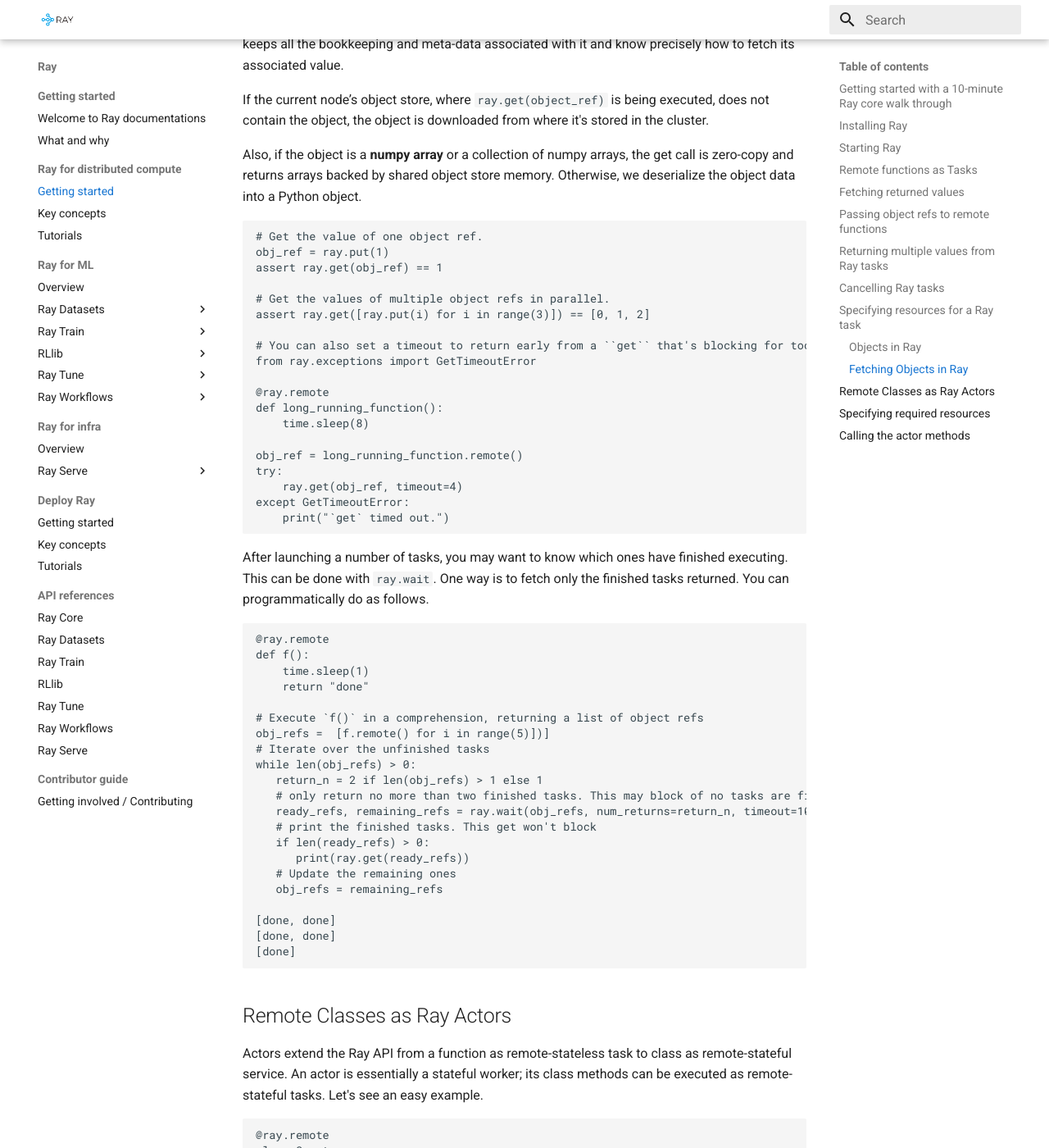
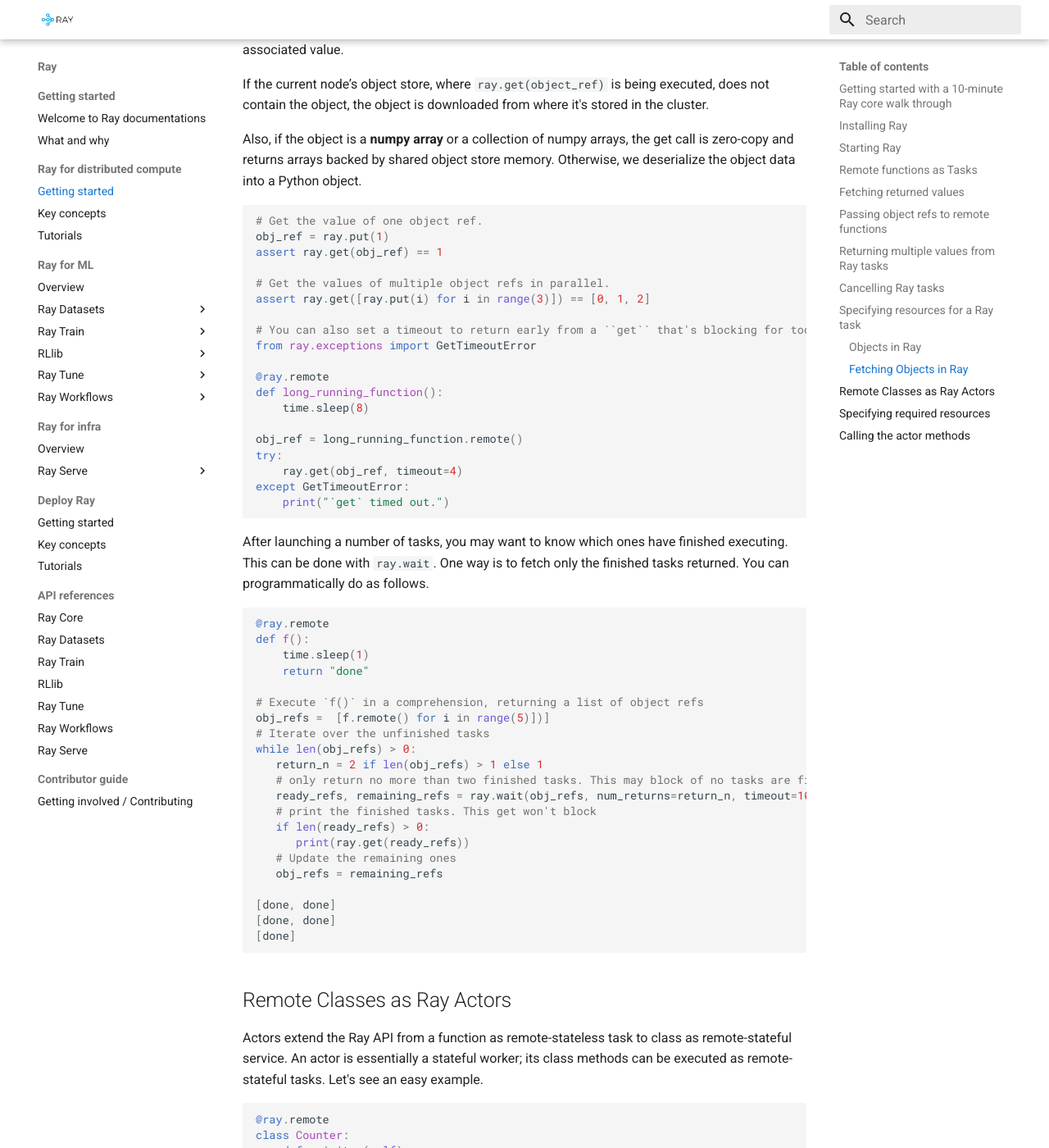
Before and after one commit to ray-project/q4-2021-docs-hackathon, an MkDocs documentation site: the page built from docs/ray-distributed-compute/getting-started.md, in a window 1280 px wide and 1400 px high, scrolled down 4894 px. Shown: the whole window at 82% size. Built offline with MkDocs 1.6.1 and Material for MkDocs 9.7.7, drawn with Linux system fonts in a browser that asks for light colours; some of the changed text lies outside the part shown.

Commit message:
Add syntax highlighting

````diff
--- a/docs/ray-distributed-compute/getting-started.md
+++ b/docs/ray-distributed-compute/getting-started.md
@@ -21,7 +21,7 @@ For the latest wheels (for a snapshot of master), you can use these instructions
 
 You can start Ray cluster with a single node or your laptop and utilize all its multiple cores.
 
-```
+```py
 import ray
 
 # Start Ray. If you're connecting to an existing cluster, you would use
@@ -35,7 +35,7 @@ ray.init()
 Ray enables arbitrary functions to be executed asynchronously. These asynchronous Ray functions are called “remote functions”. They
 return immediately with a future reference, which can be fetched. Here is simple example.
 
-```
+```py
 # A regular Python function.
 def my_function():
     return 1
@@ -67,12 +67,12 @@ for _ in range(4):
 ## Fetching returned values
 
 From the above `my_function`, the result can be retrieved with ``ray.get``, which is a blocking call.
-```
+```py
 assert ray.get(obj_ref) == 1
 ```
 
 You can also fetch list of objects returned, as we did above.
-```
+```py
 assert ray.get(obj_refs) == [1, 1, 1, 1]
 ```
 This will return a list of [1, 1, 1, 1]
@@ -82,7 +82,7 @@ This will return a list of [1, 1, 1, 1]
 a remote host, the argument will be a retrieved in-line from an object store as a **regular object**.
 For example, take this function:
 
-```
+```py
 @ray.remote
 def function_with_an_argument(value):
     # argument in-line fetched or resolved as a value
@@ -108,7 +108,7 @@ A couple of salient Ray behavior to note here:
 Being true to Pythonic, Ray can return multiple object refs, by specifying in the remote decorator. The
 returned object_refs can be retrieved individually via `ray.get(obj_ref)`.
 
-```
+```py
 @ray.remote(num_returns=3)
 def return_multiple():
     return 1, 2, 3
@@ -123,7 +123,7 @@ assert ray.get(c) == 3
 Often you may want to cancel a long-running task on a remote host. You don't know where the task is
 scheduled, but using returned obj_ref, you instruct Ray to locate the task and terminate it.
 
-```
+```py
 @ray.remote
 def blocking_operation():
     time.sleep(10e6)
@@ -134,7 +134,7 @@ ray.cancel(obj_ref)
 ```
 
 Fetching an obj_ref of a cancelled task raises and exception.
-```
+```py
 from ray.exceptions import TaskCancelledError
 
 # In case you want to be cautious.
@@ -150,7 +150,7 @@ Ray can then schedule the task on the node on the cluster with the required comp
 Ray will automatically detect the available GPUs and CPUs on the machine. However, you can
 override this default behavior by passing in specific resources.
 
-```
+```py
 ray.init(num_cpus=8, num_gpus=4)
 
 ```
@@ -159,7 +159,7 @@ resource requirements of all of the concurrently executing tasks on a given node
 
 For a specific Ray task, you can specify individual resources as well.
 
-```
+```py
 # Specify required resources.
 @ray.remote(num_cpus=4, num_gpus=2)
 def my_function():
@@ -190,7 +190,7 @@ Object refs can be created in multiple ways:
  2. They are returned by `ray.put`.
 
 For example:
-```
+```py
 y = 1
 object_ref = ray.put(y)
 ```
@@ -206,7 +206,7 @@ from where it's stored in the cluster.
 Also, if the object is a **numpy array** or a collection of numpy arrays, the get call is zero-copy and returns arrays backed by shared
 object store memory. Otherwise, we deserialize the object data into a Python object.
 
-```
+```py
 # Get the value of one object ref.
 obj_ref = ray.put(1)
 assert ray.get(obj_ref) == 1
@@ -230,7 +230,7 @@ except GetTimeoutError:
 
 After launching a number of tasks, you may want to know which ones have finished executing. This can be done
 with `ray.wait`. One way is to fetch only the finished tasks returned. You can programmatically do as follows.
-```
+```py
 @ray.remote
 def f():
     time.sleep(1)
@@ -256,7 +256,7 @@ while len(obj_refs) > 0:
 ## Remote Classes as Ray Actors
 Actors extend the Ray API from a function as remote-stateless task to class as remote-stateful service. An actor is essentially a
 stateful worker; its class methods can be executed as remote-stateful tasks. Let's see an easy example.
-```
+```py
 @ray.remote
 class Counter:
     def __init__(self):
@@ -270,7 +270,7 @@ counter = Counter.remote()
 ```
 ## Specifying required resources
 As with Ray tasks, you can allocate compute resources to a Ray actor
-```
+```py
 @ray.remote
 class Actor(num_cpus=2, num_gpus=0.5)
     pass
@@ -280,7 +280,7 @@ class Actor(num_cpus=2, num_gpus=0.5)
 ## Calling the actor methods
 We can interact with the actor by calling its methods with the `remote` operator. We can then call get on the object ref to retrieve
 the actual value.
-```
+```py
 assert ray.get(counter.remote()) == 1
 # Send the value 2 as an argument to its method via the `remote` method
 assert ray.get(counter.remote(2) == 3
@@ -290,7 +290,7 @@ Observe the state, the current value of the instance variable, is maintained by
 Methods called on different actors can execute in parallel, and methods called on the same actor are executed serially in the order that they are called. Methods on the same actor will share state
 with one another, as shown below.
 
-```
+```py
 # Create ten instances of actors wit Counter
 counters = [Count.remote() for _ in range(10)]
 # Increment each Counter once and get the results. These tasks all happen in parallel
--- a/mkdocs.yml
+++ b/mkdocs.yml
@@ -10,6 +10,14 @@ theme:
     - navigation.sections
 extra_css:
     - stylesheets/extra.css
+
+markdown_extensions:
+  - pymdownx.highlight:
+      anchor_linenums: true
+  - pymdownx.inlinehilite
+  - pymdownx.snippets
+  - pymdownx.superfences
+
 nav:
   - Getting started:
     - 'Welcome to Ray documentations': index.md
````
